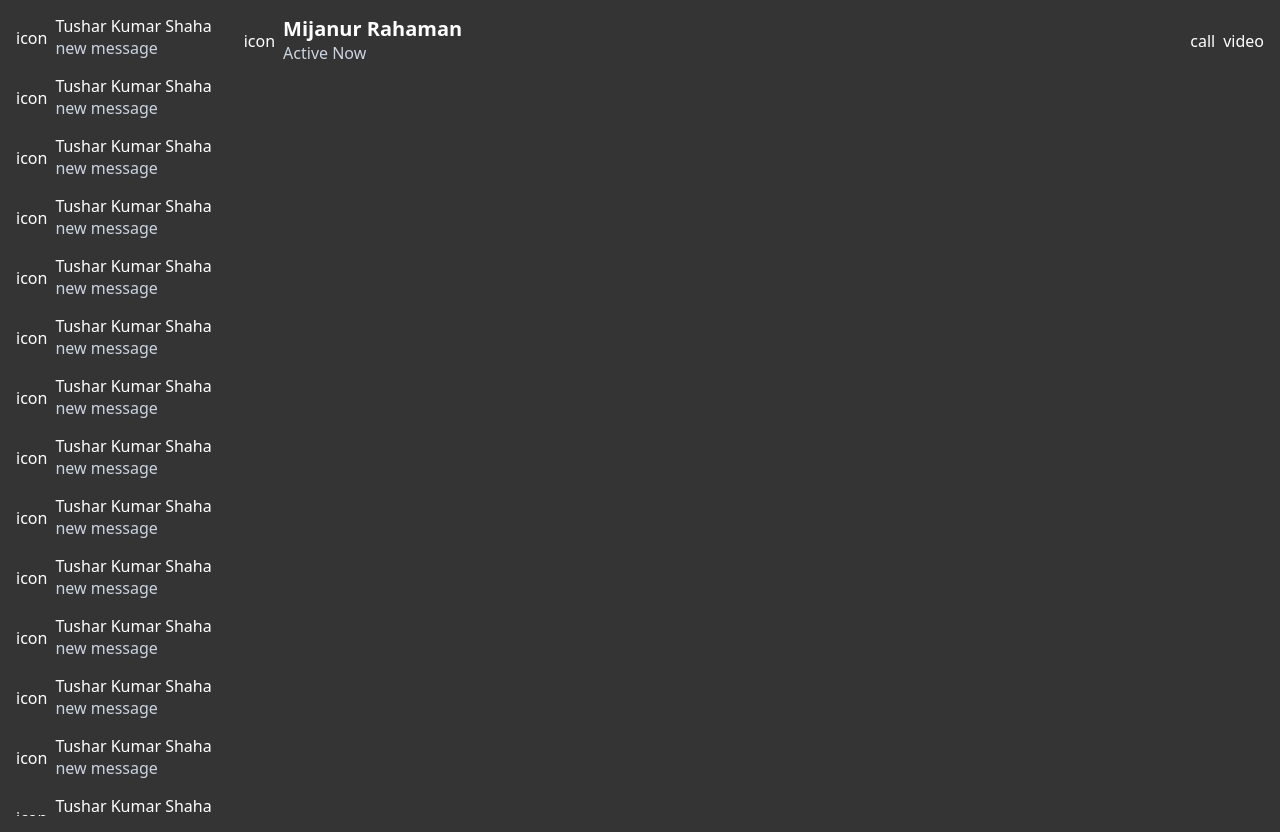
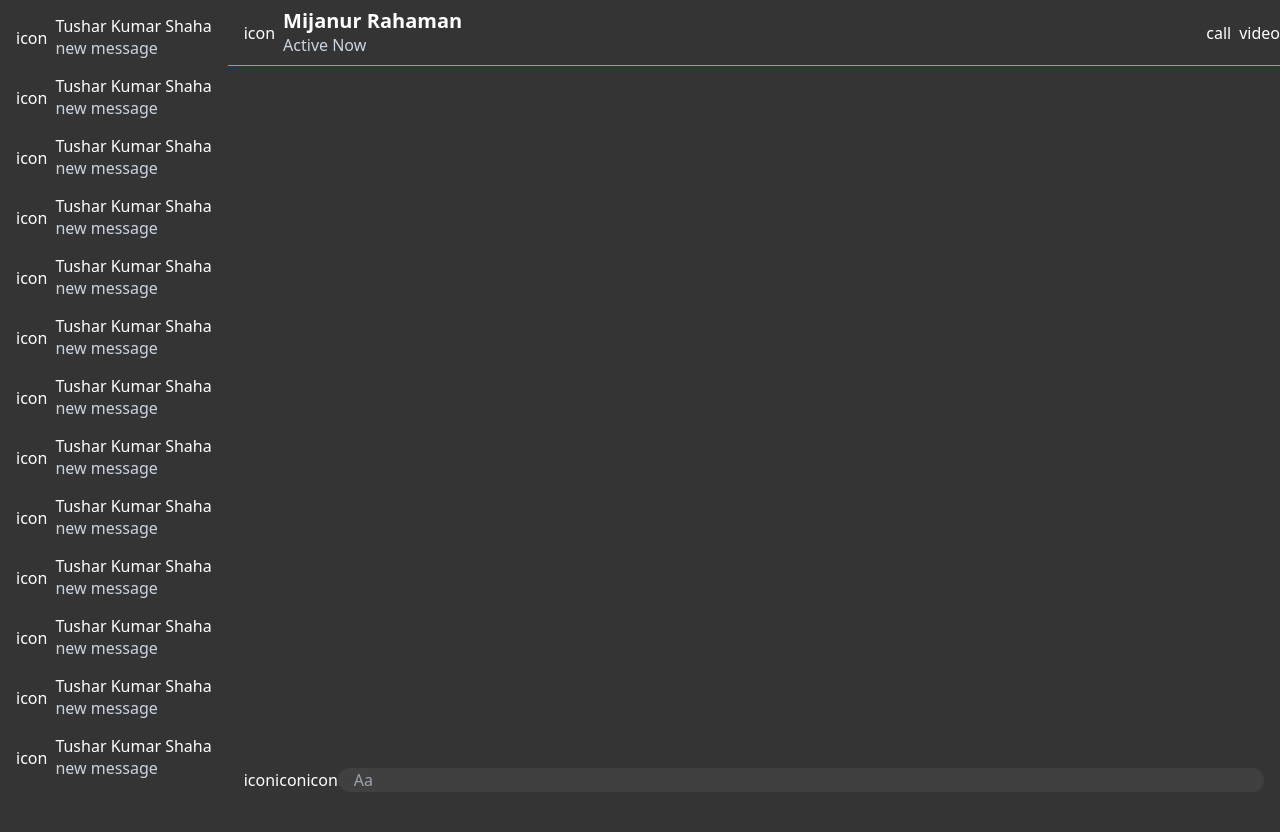
Before and after one commit to tusharshaha/messenger, a Next.js app: page / in a window 1280 px wide. After the commit the page ends 800 px from the top, so only its background shows below. Built offline with nearby package versions, Linux system fonts and the light colour scheme.

Commit message:
created bottom for message section

```diff
--- a/components/home/MessageSection.tsx
+++ b/components/home/MessageSection.tsx
@@ -2,10 +2,10 @@ import React from 'react';
 
 const MessageSection: React.FC = () => {
   return (
-    <div className='grow'>
+    <div className='grow max-h-screen flex flex-col justify-between'>
       {/* top bar  */}
-      <div className='flex items-center justify-between'>
-        <div className='flex items-center gap-2'>
+      <div className='flex items-center justify-between border-b border-blue-400 sticky top-0'>
+        <div className='flex items-center gap-2 px-4 py-2'>
           <span>icon</span>
           <div>
             <h4>Mijanur Rahaman</h4>
@@ -17,6 +17,17 @@ const MessageSection: React.FC = () => {
           <span>video</span>
         </div>
       </div>
+      {/* bottom bar  */}
+      <div className='sticky bottom-0 px-4 py-2'>
+        <div className='flex'>
+          <div>
+            <span>icon</span>
+            <span>icon</span>
+            <span>icon</span>
+          </div>
+          <input type="text" placeholder='Aa' className='rounded-full px-4 grow bg-neutral-700'/>
+        </div>
+      </div>
     </div>
   );
 };
--- a/components/home/UserListSection.tsx
+++ b/components/home/UserListSection.tsx
@@ -41,7 +41,7 @@ const UserListSection: React.FC = () => {
     {icon: "icon", name: "Tushar Kumar Shaha", message: "new message"},
   ]
   return (
-    <div className='w-25 max-h-screen overflow-y-auto scroll-smooth scrollbar-thin scrollbar-thumb-gray-400 scrollbar-track-blue-300 pe-4'>
+    <div className='w-25 max-h-screen overflow-y-auto scroll-smooth scrollbar-thin scrollbar-thumb-gray-400 scrollbar-track-blue-300 p-4'>
       <div className='flex flex-col gap-4'>
         {
           userList.map((ele, i)=> <div key={i} className='flex items-center gap-2'>
--- a/pages/index.tsx
+++ b/pages/index.tsx
@@ -4,7 +4,7 @@ import React from 'react';
 
 const Home: React.FC = () => {
   return (
-    <div className='flex gap-4 p-4'>
+    <div className='flex'>
       <UserListSection></UserListSection>
       <MessageSection></MessageSection>
     </div>
--- a/styles/globals.css
+++ b/styles/globals.css
@@ -29,7 +29,7 @@
   }
 
   p {
-    @apply text-base;
+    @apply text-base leading-[10px];
   }
 }
 
```
